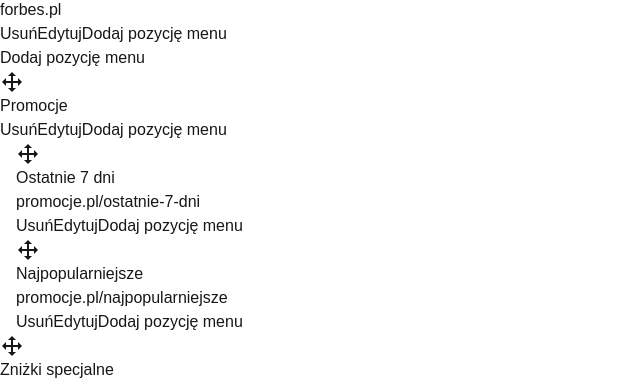
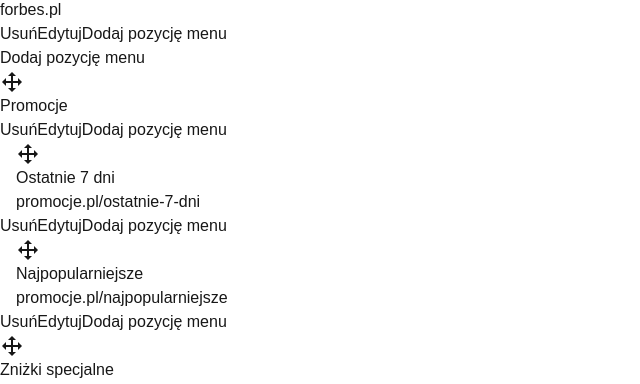
Before and after one commit to SebastianJedrak/droplo-recruitment-task, a Next.js app: page / in a window 1280 px wide. Shown: the part 122-506 px from the top of the page, without its empty margins (0-640 px from the left). Built offline with nearby package versions, Linux system fonts and the light colour scheme.

Commit message:
style(nest-menu-itens) improved layout of MenuItem

```diff
--- a/src/components/MenuItem.tsx
+++ b/src/components/MenuItem.tsx
@@ -10,7 +10,7 @@
   depth?: number;
 }
 
-const MenuItem: React.FC<MenuItemProps> = ({ menuItem, depth = 1 }) => {
+const MenuItem: React.FC<MenuItemProps> = ({ menuItem, depth = 0 }) => {
   const { newMenuForms, addNewMenu, deleteMenuItem } = useAppContext();
 
   const filteredMenuForms = newMenuForms.filter(
@@ -18,15 +18,17 @@
   );
 
   return (
+    <li>
       <div>
-      <li className="flex justify-between items-center border-b border-gray-300 px-4 py-2">
-        <div className="flex items-center">
+        <div className="flex items-center justify-between border-b border-gray-300 px-4 py-2">
+          <div className="flex items-center" style={{ paddingLeft: `${depth * 16}px` }}>
             <RiDragMove2Fill size={24} className="fill-gray-500 mr-2" />
             <div>
               <span className="mr-2 font-bold">{menuItem.label}</span>
               <div>{menuItem.url}</div>
             </div>
           </div>
+
           <ButtonGroup
             buttons={[
               {
@@ -52,7 +54,8 @@
               },
             ]}
           />
-      </li>
+        </div>
+
         {filteredMenuForms.length > 0 && (
           <div className="p-4 border-b bg-gray-100 border-gray-300 space-y-4">
             {filteredMenuForms.map((menuForm) => (
@@ -65,7 +68,7 @@
             ))}
           </div>
         )}
-      <div style={{ paddingLeft: `${depth * 16}px` }}>
+        <ul >
           {menuItem.subItems &&
             menuItem.subItems.length > 0 &&
             menuItem.subItems.map((nestedMenuItem) => (
@@ -75,8 +78,9 @@
                 depth={depth + 1}
               />
             ))}
+        </ul>
       </div>
-    </div>
+    </li>
   );
 };
 
```
Lines whose indentation alone changed are shown as unchanged.
